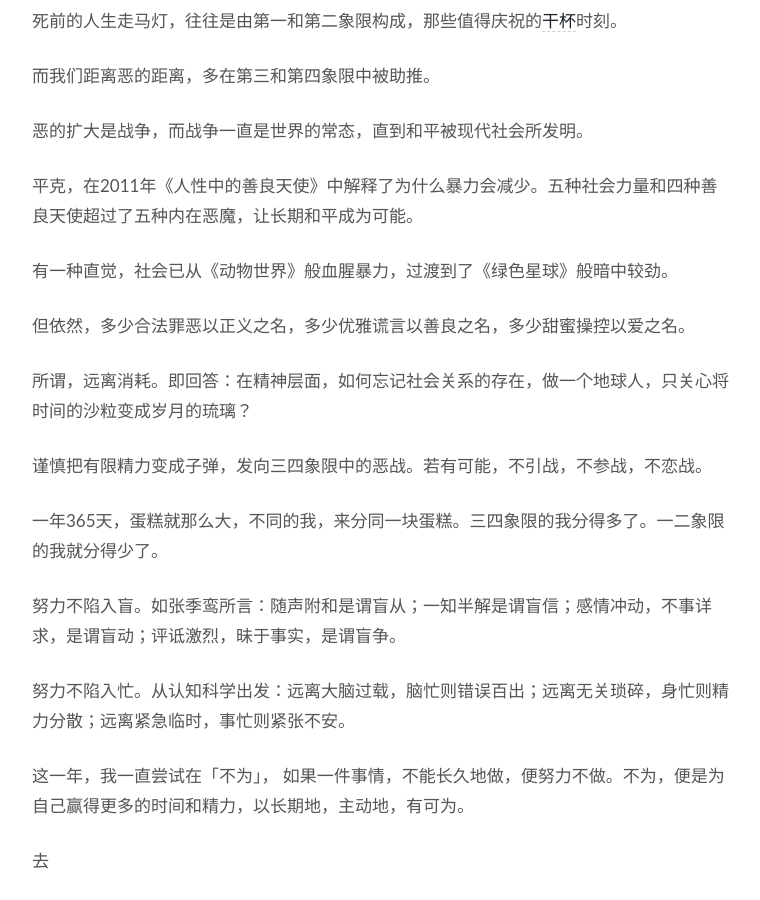
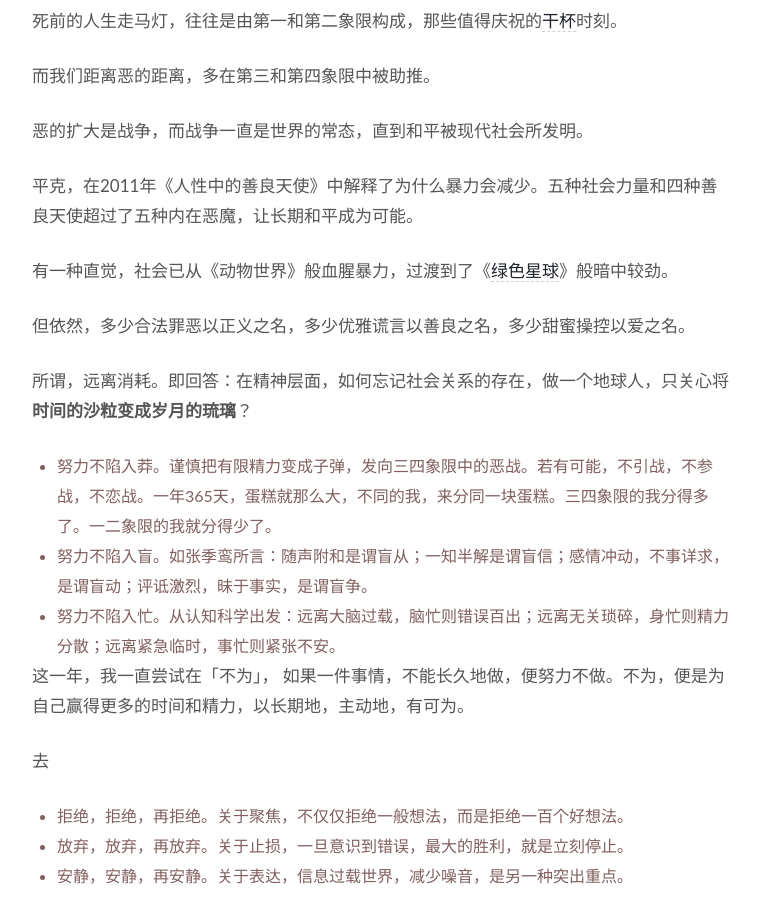
Before and after one commit to WillWang-X/willwang-x.github.io, a Jekyll site: the page built from _posts/blogs/2022-12-31-horse-manure-and-fertile-soil.md, in a window 1280 px wide and 900 px high, scrolled down 6219 px. Shown: the whole window, without its empty margins (258-1018 px from the left). Built offline with Jekyll 4.4.1, drawn with Linux system fonts in a browser that asks for light colours.

Commit message:
Answer to Year-in-review_Question on soil

```diff
--- a/_posts/blogs/2022-12-31-horse-manure-and-fertile-soil.md
+++ b/_posts/blogs/2022-12-31-horse-manure-and-fertile-soil.md
@@ -194,19 +194,15 @@ ChatGPT 加其他让这成为了可能。
 
 平克，在2011年《人性中的善良天使》中解释了为什么暴力会减少。五种社会力量和四种善良天使超过了五种内在恶魔，让长期和平成为可能。
 
-有一种直觉，社会已从《动物世界》般血腥暴力，过渡到了《绿色星球》般暗中较劲。
+有一种直觉，社会已从《动物世界》般血腥暴力，过渡到了《[绿色星球](https://movie.douban.com/subject/33387356/)》般暗中较劲。
 
 但依然，多少合法罪恶以正义之名，多少优雅谎言以善良之名，多少甜蜜操控以爱之名。
 
-所谓，远离消耗。即回答：在精神层面，如何忘记社会关系的存在，做一个地球人，只关心将时间的沙粒变成岁月的琉璃？
+所谓，远离消耗。即回答：在精神层面，如何忘记社会关系的存在，做一个地球人，只关心将**时间的沙粒变成岁月的琉璃**？
 
-谨慎把有限精力变成子弹，发向三四象限中的恶战。若有可能，不引战，不参战，不恋战。
-
-一年365天，蛋糕就那么大，不同的我，来分同一块蛋糕。三四象限的我分得多了。一二象限的我就分得少了。
-
-努力不陷入盲。如张季鸾所言：随声附和是谓盲从；一知半解是谓盲信；感情冲动，不事详求，是谓盲动；评诋激烈，昧于事实，是谓盲争。
-
-努力不陷入忙。从认知科学出发：远离大脑过载，脑忙则错误百出；远离无关琐碎，身忙则精力分散；远离紧急临时，事忙则紧张不安。
+- 努力不陷入莽。谨慎把有限精力变成子弹，发向三四象限中的恶战。若有可能，不引战，不参战，不恋战。一年365天，蛋糕就那么大，不同的我，来分同一块蛋糕。三四象限的我分得多了。一二象限的我就分得少了。
+- 努力不陷入盲。如张季鸾所言：随声附和是谓盲从；一知半解是谓盲信；感情冲动，不事详求，是谓盲动；评诋激烈，昧于事实，是谓盲争。
+- 努力不陷入忙。从认知科学出发：远离大脑过载，脑忙则错误百出；远离无关琐碎，身忙则精力分散；远离紧急临时，事忙则紧张不安。
 
 这一年，我一直尝试在「不为」， 如果一件事情，不能长久地做，便努力不做。不为，便是为自己赢得更多的时间和精力，以长期地，主动地，有可为。
 
```
